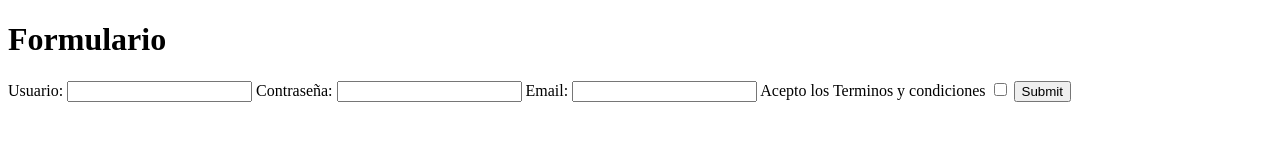
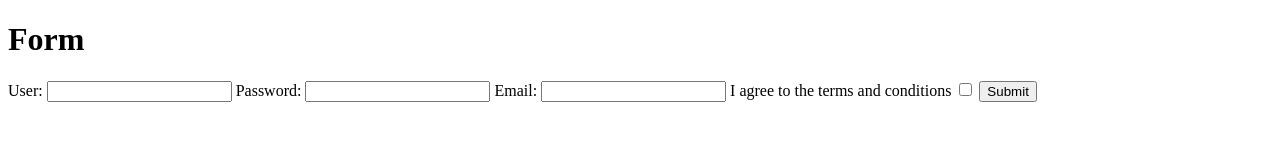
Before and after one commit to DanoZap/Login-Form, a plain HTML site: page index.html in a window 1280 px wide. Drawn offline with Linux system fonts and the light colour scheme.

Commit message:
v0.2 (change to english)

```diff
--- a/index.html
+++ b/index.html
@@ -9,13 +9,13 @@
 </head>
 <body>
     <div>
-        <h1>Formulario</h1>
+        <h1>Form</h1>
         <label class="form_user">
-            Usuario:
+            User:
             <input type="text" required />
         </label>
         <label class="form_password">
-            Contraseña:
+            Password:
             <input type="password" required>
         </label>
         <label class="form_email">
@@ -23,7 +23,7 @@
             <input type="email" required />
         </label>
         <label class="form_checkbox">
-            Acepto los Terminos y condiciones
+            I agree to the terms and conditions
             <input type="checkbox" required>
         </label>
         <label>
```
